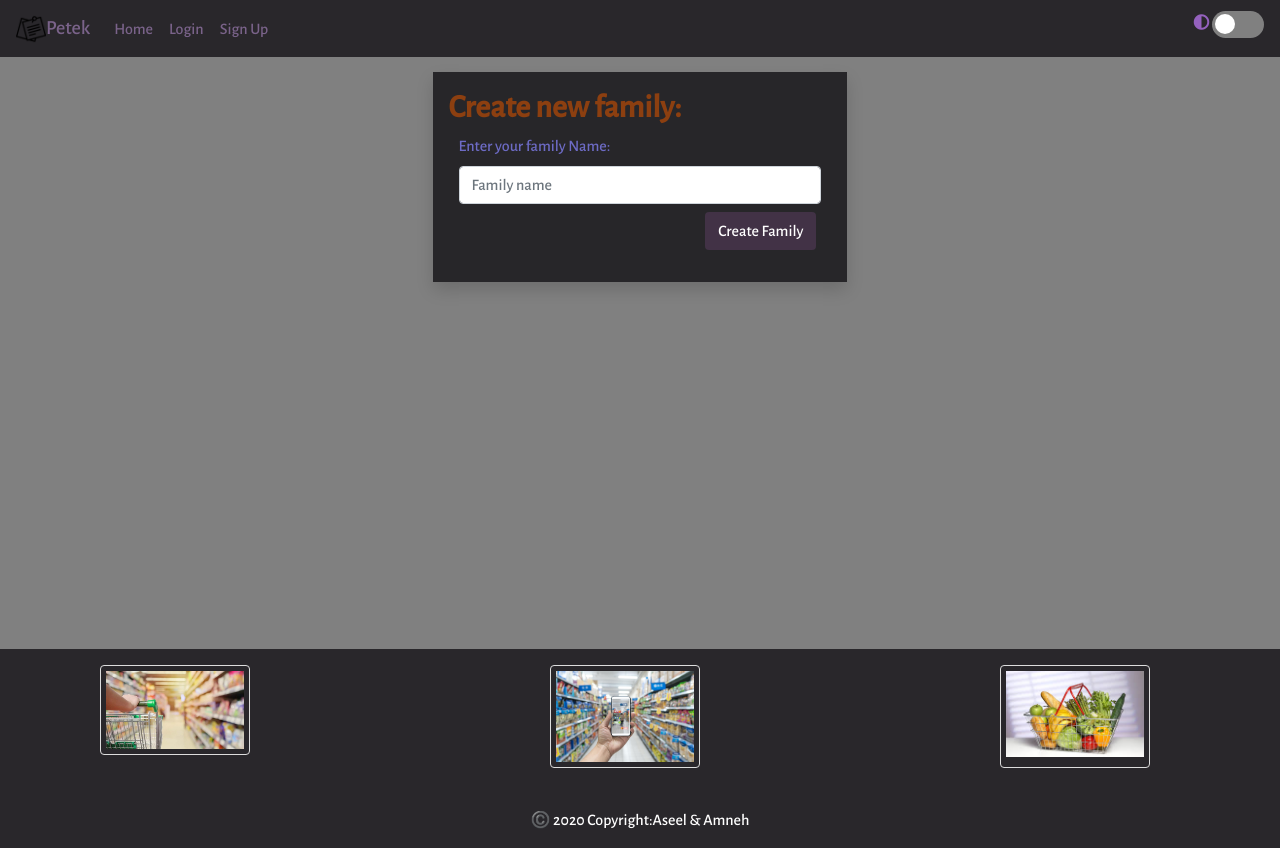
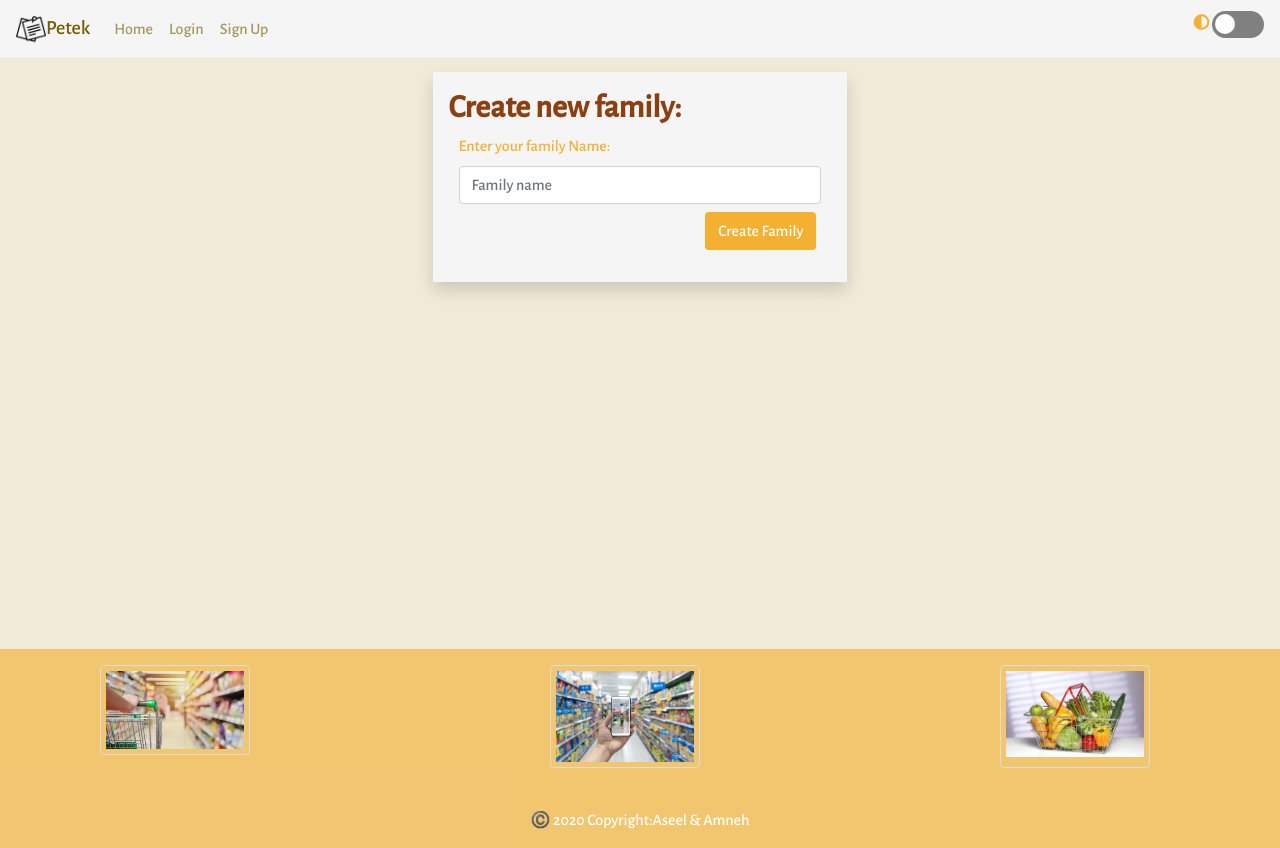
Before and after one commit to AseelBu/Petek, a PHP site: page /petek-master/createFamily.php in a window 1280 px wide. Run offline with PHP 8.4, Linux system fonts and the light colour scheme; data that the repository does not hold is empty; some libraries are stand-ins or nearby versions.

Commit message:
Update header.php

```diff
--- a/parts/header.php
+++ b/parts/header.php
@@ -94,17 +94,18 @@
         <input type="checkbox" id="switch" name="theme" /><label for="switch">Toggle</label>
     </div>
 
+
     <script>
 
 function getCookie(name) {
-            alert('getting '+name)
-            // var v = document.cookie.match('(^|;) ?' + name + '=([^;]*)(;|$)');
-            // return v ? v[2] : null;
-            return 'dark';
+    //alert('getting '+name)
+     var v = document.cookie.match('(^|;) ?' + name + '=([^;]*)(;|$)');
+     return v ? v[2] : null;
+   // return 'dark';
 }
 
 function setCookie(name, value, days) {
-                alert('setting '+name)
+        //alert('setting '+name+' with value: '+value)
     var d = new Date;
     d.setTime(d.getTime() + 24 * 60 * 60 * 1000 * days);
     document.cookie = name + "=" + value + ";path=/;expires=" + d.toGMTString();
@@ -120,24 +121,21 @@
         changeTheme( 'light')
     }
 })
-        window.setTimeout(() => {
-            alert('changing theme')
-            changeTheme('dark');
-            }, 1000)
 
 
 let trans = () => {
     document.documentElement.classList.add('transition');
     window.setTimeout(() => {
         document.documentElement.classList.remove('transition')
-            }, 1000)
+    }, 500)
 }
 
 function changeTheme(theme)
 {
     document.documentElement.setAttribute('data-theme', theme)
-
-            setCookie('Theme',theme,null);
+    var checkbox = document.querySelector('input[name=theme]');
+    checkbox.checked = 'dark'==theme;
+    setCookie('Theme',theme,100);
 }
 
 function loadTheme()
```
Lines whose indentation alone changed are shown as unchanged.
